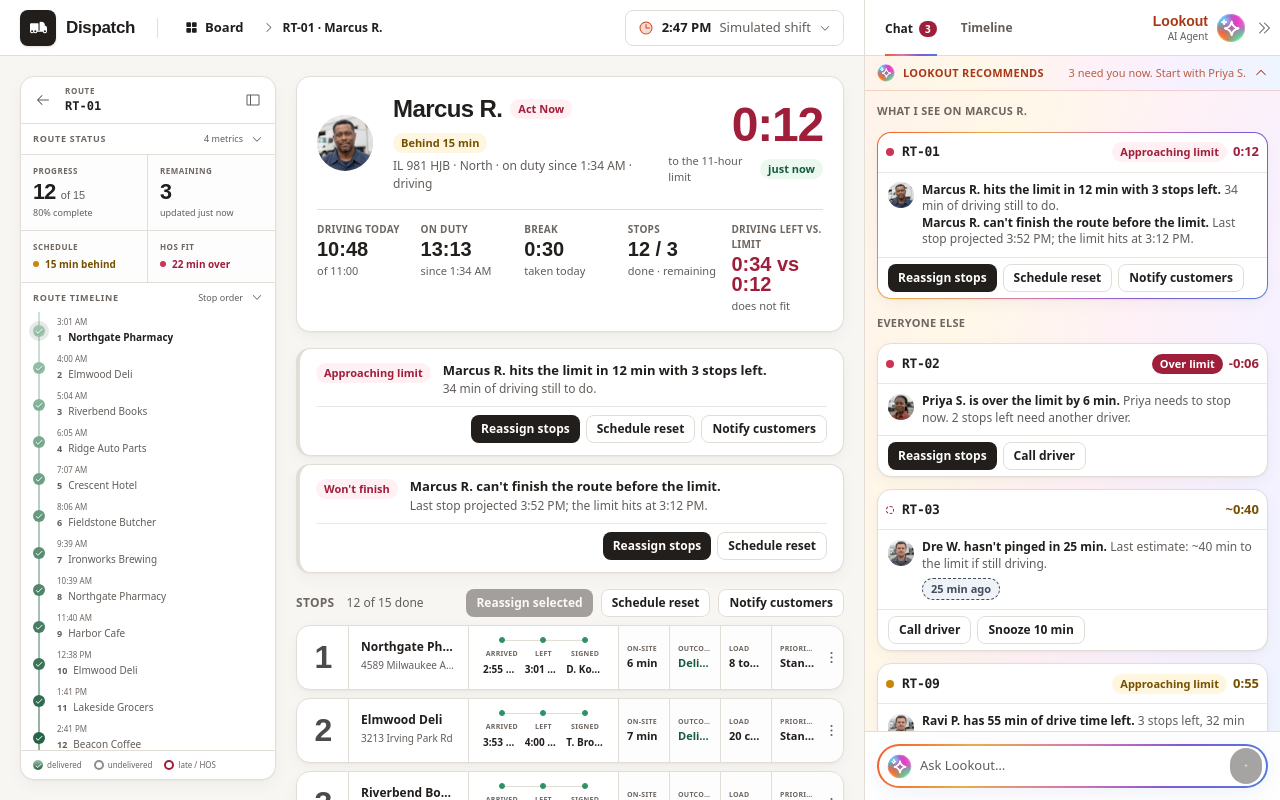
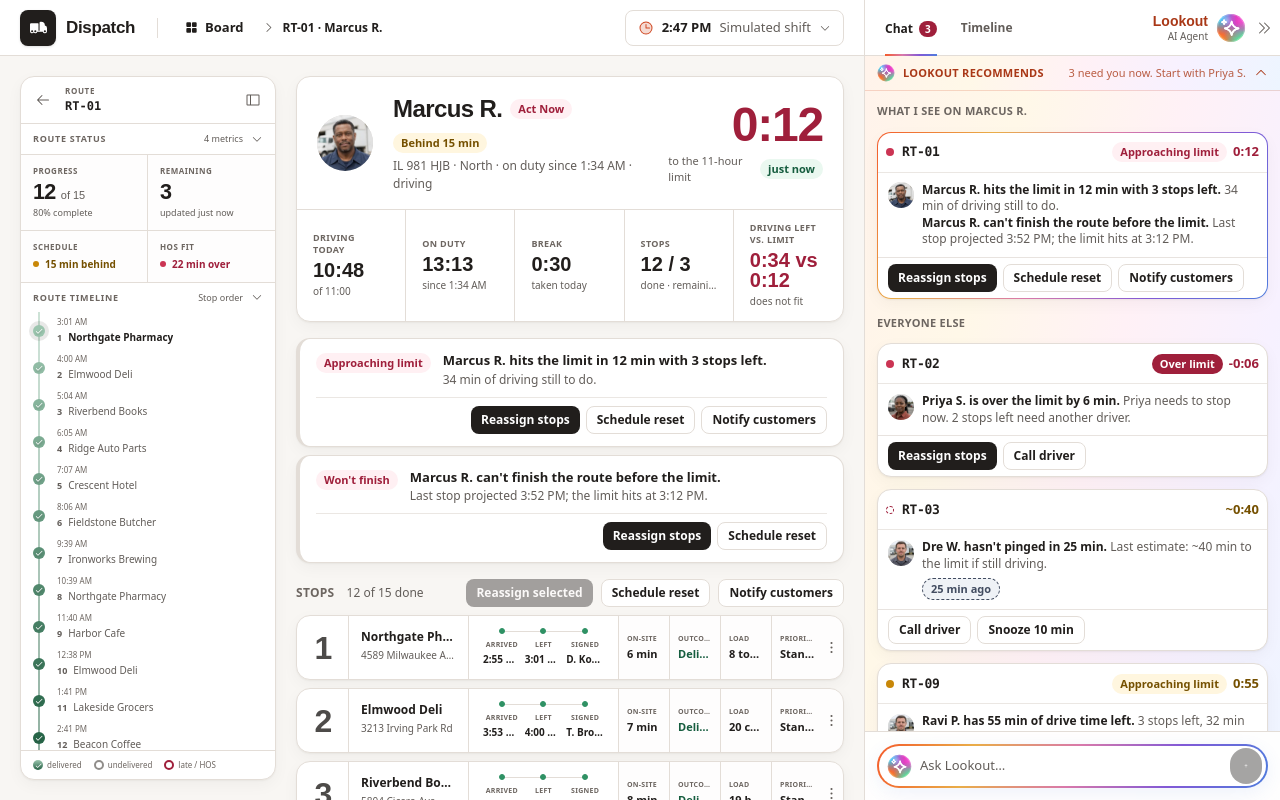
Before and after one commit to davekeller/dispatcher-dashboard, a React (Vite) app: page /routes/drv-01 in a window 1280 px wide. Built offline with nearby package versions, Linux system fonts and the light colour scheme.

Commit message:
design: grid the driver summary metrics

```diff
--- a/src/views/route/DriverCard.tsx
+++ b/src/views/route/DriverCard.tsx
@@ -27,8 +27,8 @@
     { label: 'Driving left vs. limit', value: `${fmtHm(view.remainingDriveMin)} vs ${fmtCountdown(view.minutesUntilLimit, stale)}`, sub: view.remaining.length === 0 ? 'route complete' : fits ? 'fits before the limit' : 'does not fit', tone: view.remaining.length === 0 ? undefined : fits ? 'text-clear' : 'text-act-now' },
   ]
   return (
-    <Card className="px-5 py-4">
-      <div className="flex items-center gap-5">
+    <Card className="overflow-hidden">
+      <div className="flex items-center gap-5 px-5 py-4">
         <DriverAvatar driver={view.driver} size={56} />
         <div className="min-w-0">
           <div className="flex flex-wrap items-center gap-2">
@@ -50,12 +50,12 @@
           </span>
         </div>
       </div>
-      <dl className="mt-4 grid grid-cols-5 gap-3 border-t border-line pt-3">
+      <dl className="grid grid-cols-5 divide-x divide-line border-t border-line">
         {metrics.map((m) => (
-          <div key={m.label}>
-            <dt className="text-[10px] font-semibold uppercase tracking-wide text-label">{m.label}</dt>
-            <dd className={`tnum mt-0.5 font-display text-xl font-semibold leading-none ${m.tone ?? 'text-ink'}`}>{m.value}</dd>
-            <dd className="mt-1 text-[11px] text-muted">{m.sub}</dd>
+          <div key={m.label} className="flex min-h-[5.25rem] min-w-0 flex-col justify-center px-4 py-3">
+            <dt className="text-[9px] font-semibold uppercase leading-3 tracking-[0.04em] text-label">{m.label}</dt>
+            <dd className={`tnum mt-1 font-display text-xl font-semibold leading-none ${m.tone ?? 'text-ink'}`}>{m.value}</dd>
+            <dd className="mt-1 truncate text-[10px] text-muted" title={m.sub}>{m.sub}</dd>
           </div>
         ))}
       </dl>
```
Also changed, not shown: 3 other files (tests, documents, lock files or other folders).
